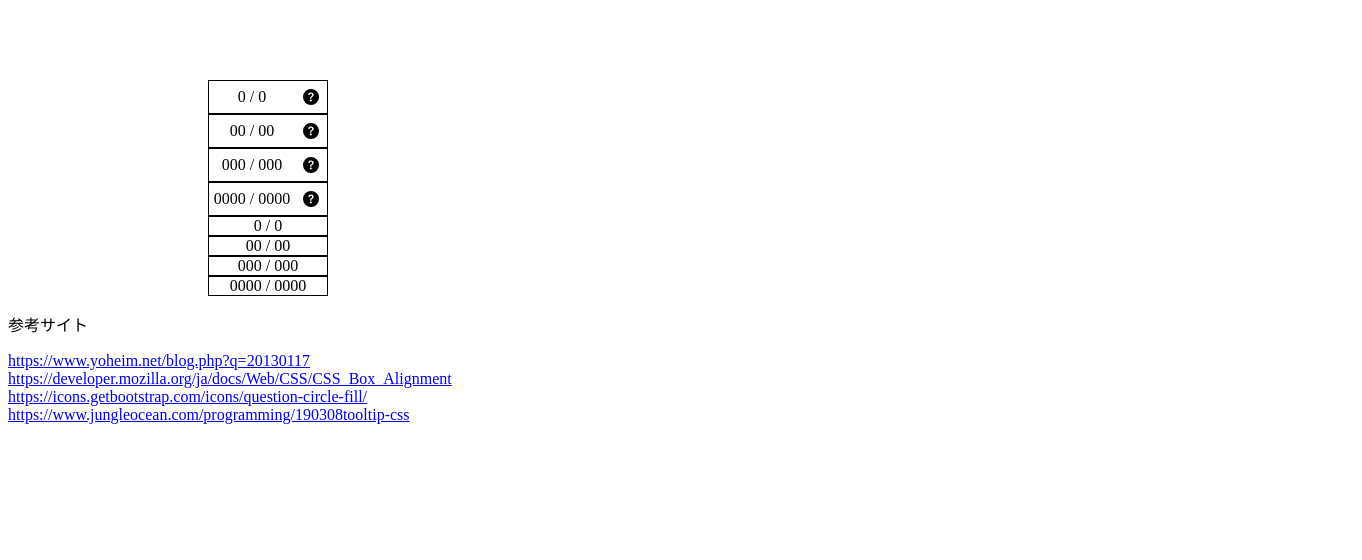
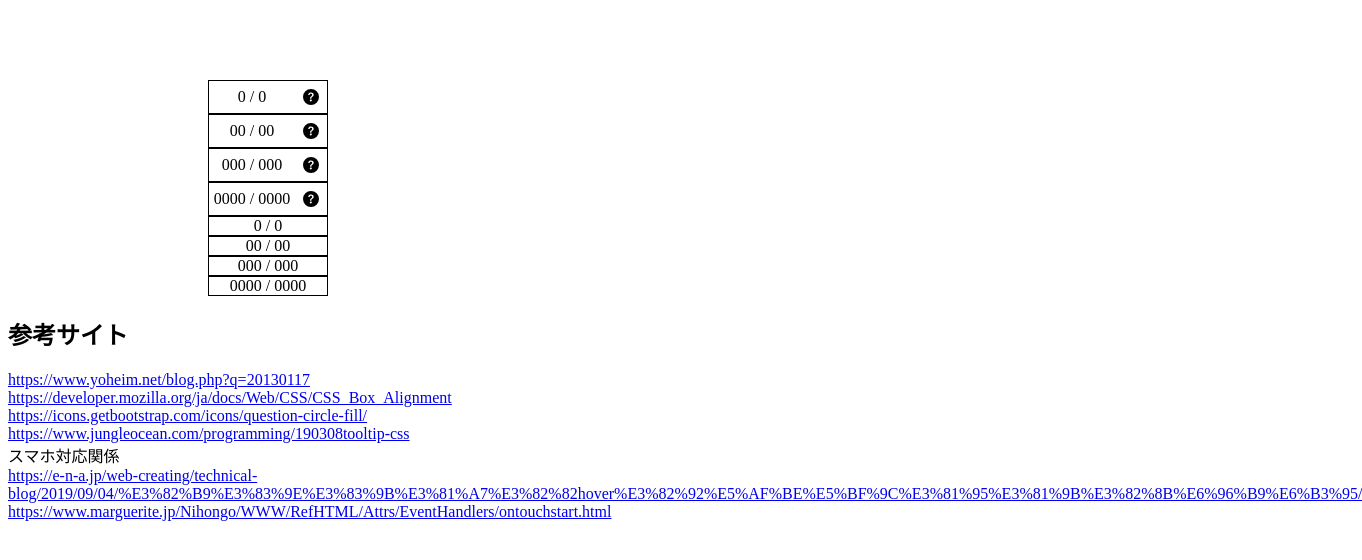
Before and after one commit to refrain62/box_layout, a plain HTML site: page index.html in a window 1280 px wide. Shown: the part 74-634 px from the top of the page, 1362 px wide, since content can reach past the window. Drawn offline with Linux system fonts and the light colour scheme.

Commit message:
リンク追加

```diff
--- a/index.html
+++ b/index.html
@@ -168,11 +168,15 @@
 
     </div>
 
-    <p>参考サイト</p>
+    <h2>参考サイト</h2>
     <a href="https://www.yoheim.net/blog.php?q=20130117">https://www.yoheim.net/blog.php?q=20130117</a><br>
     <a href="https://developer.mozilla.org/ja/docs/Web/CSS/CSS_Box_Alignment">https://developer.mozilla.org/ja/docs/Web/CSS/CSS_Box_Alignment</a><br>
     <a href="https://icons.getbootstrap.com/icons/question-circle-fill/">https://icons.getbootstrap.com/icons/question-circle-fill/</a><br>
     <a href="https://www.jungleocean.com/programming/190308tooltip-css">https://www.jungleocean.com/programming/190308tooltip-css</a><br>
+    スマホ対応関係<br>
+    <a href="https://e-n-a.jp/web-creating/technical-blog/2019/09/04/%E3%82%B9%E3%83%9E%E3%83%9B%E3%81%A7%E3%82%82hover%E3%82%92%E5%AF%BE%E5%BF%9C%E3%81%95%E3%81%9B%E3%82%8B%E6%96%B9%E6%B3%95/">https://e-n-a.jp/web-creating/technical-blog/2019/09/04/%E3%82%B9%E3%83%9E%E3%83%9B%E3%81%A7%E3%82%82hover%E3%82%92%E5%AF%BE%E5%BF%9C%E3%81%95%E3%81%9B%E3%82%8B%E6%96%B9%E6%B3%95/</a><br>
+    <a href="https://www.marguerite.jp/Nihongo/WWW/RefHTML/Attrs/EventHandlers/ontouchstart.html">https://www.marguerite.jp/Nihongo/WWW/RefHTML/Attrs/EventHandlers/ontouchstart.html</a><br>
+
 
 </body>
 </html>
```
